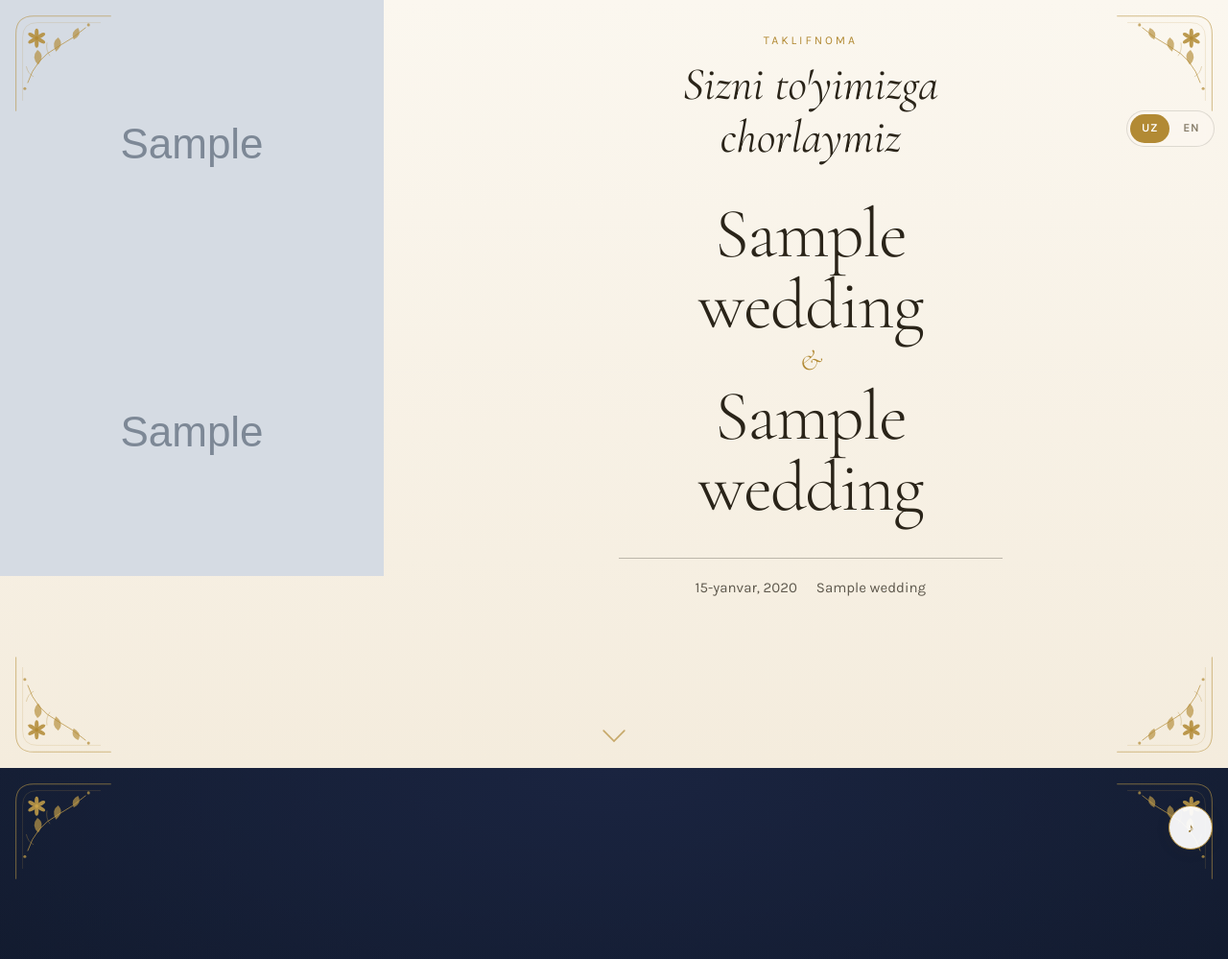
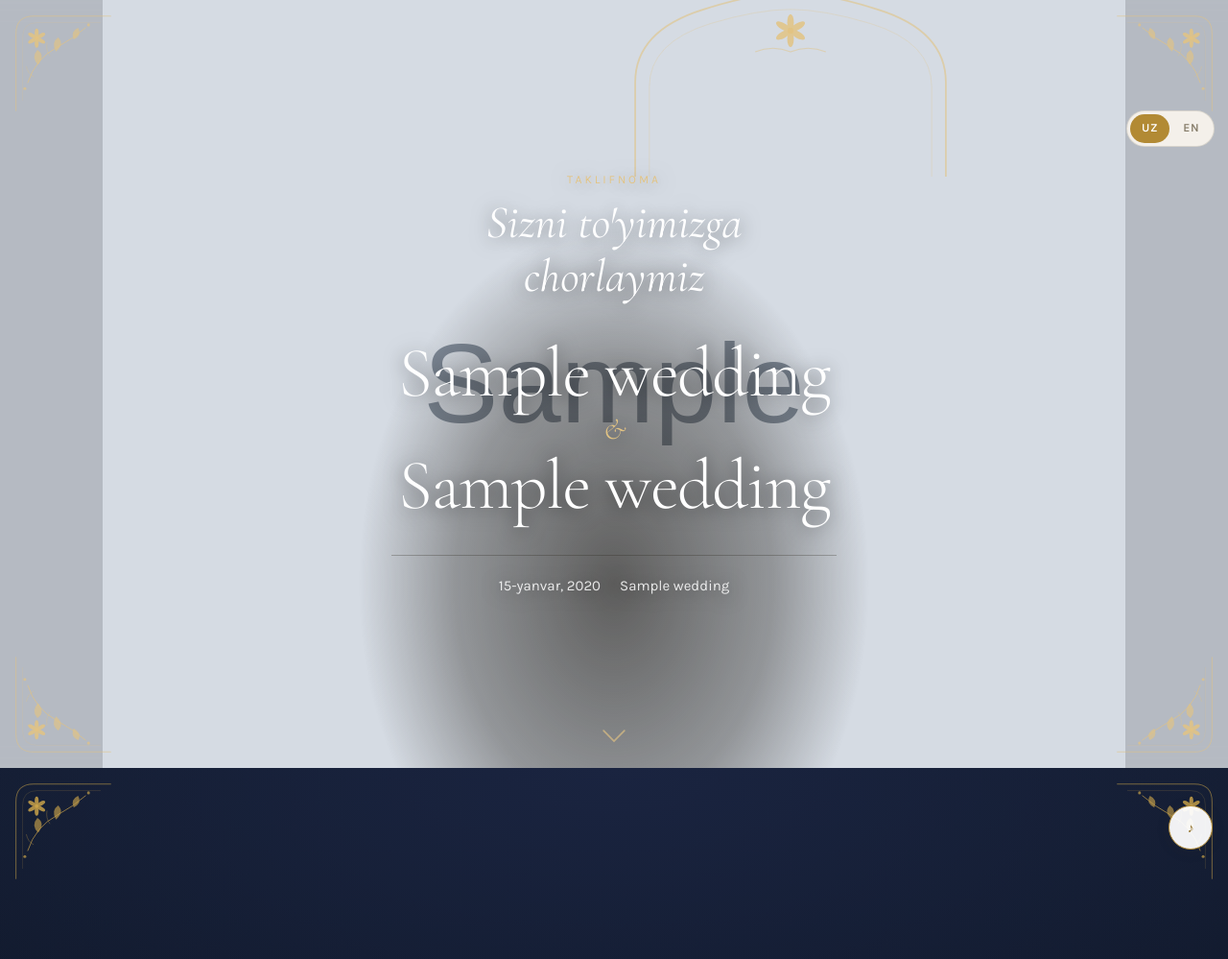
Before and after one commit to Nizomiddin0628/Jaloliddin, a Django app: page / in a window 1280 px wide. Shown: the top 999 px of the page at 96% size. Run offline with Django 5.2, Linux system fonts and the light colour scheme; tables that the repository leaves empty hold one stand-in row (values such as "Sample post"); grey boxes marked "Sample" are stand-in pictures; some libraries are stand-ins or nearby versions.

Commit message:
rasm resp v3

```diff
--- a/static/css/main.css
+++ b/static/css/main.css
@@ -279,6 +279,33 @@ body:has(.adminbar) .langbar {
   overflow: hidden;
 }
 
+/* Chetlar uchun fon — o'sha rasmning kattalashtirilgan, xira nusxasi */
+.hero__bg {
+  position: absolute;
+  inset: 0;
+  width: 100%;
+  height: 100%;
+  object-fit: cover;
+  object-position: center;
+  filter: blur(48px) brightness(0.85) saturate(1.1);
+  transform: scale(1.32);
+}
+
+/* Asosiy rasm — kesilmaydi, doim o'rtada, butunligicha */
+.hero__image {
+  position: absolute;
+  inset: 0;
+  width: 100%;
+  height: 100%;
+  object-fit: contain;
+  object-position: center;
+  animation: hero-in 1.3s var(--ease) forwards;
+}
+
+@keyframes hero-in {
+  from { opacity: 0; }
+  to { opacity: 1; }
+}
 
 @keyframes kenburns {
   from { transform: scale(1.13); }
@@ -1507,57 +1534,3 @@ body:has(.adminbar) .langbar {
 @media (prefers-reduced-motion: reduce) {
   .form-ok { animation: none !important; }
 }
-
-/* ============ KOMPYUTER: chapda rasm, o'ngda matn ============ */
-@media (min-width: 56rem) {
-  .hero--photo {
-    flex-direction: row;
-    align-items: stretch;
-    justify-content: flex-start;
-    padding: 0;
-    background: linear-gradient(180deg, var(--ivory) 0%, var(--ivory-2) 100%);
-  }
-
-  /* Rasm ustuni. Kengroq/torroq qilish uchun 32vw ni o'zgartiring */
-  .hero--photo .hero__media {
-    position: relative;
-    inset: auto;
-    flex: 0 0 32vw;
-    height: 100svh;
-  }
-
-  .hero--photo .hero__image {
-    object-position: center 22%;
-  }
-
-  .hero--photo .hero__veil {
-    display: none;
-  }
-
-  .hero--photo .hero__inner {
-    flex: 1 1 auto;
-    color: var(--ink);
-    text-shadow: none;
-    padding: 2rem clamp(2rem, 5vw, 4rem);
-  }
-
-  .hero--photo .salute__label,
-  .hero--photo .hero__amp,
-  .hero--photo .orn-frame,
-  .hero--photo .chevron {
-    color: var(--gold);
-  }
-
-  .hero--photo .salute__note,
-  .hero--photo .hero__meta {
-    color: var(--ink-soft);
-  }
-
-  .hero--photo .salute__name--big {
-    text-shadow: none;
-  }
-
-  .hero--photo .orn-arch {
-    display: none;
-  }
-}
```
